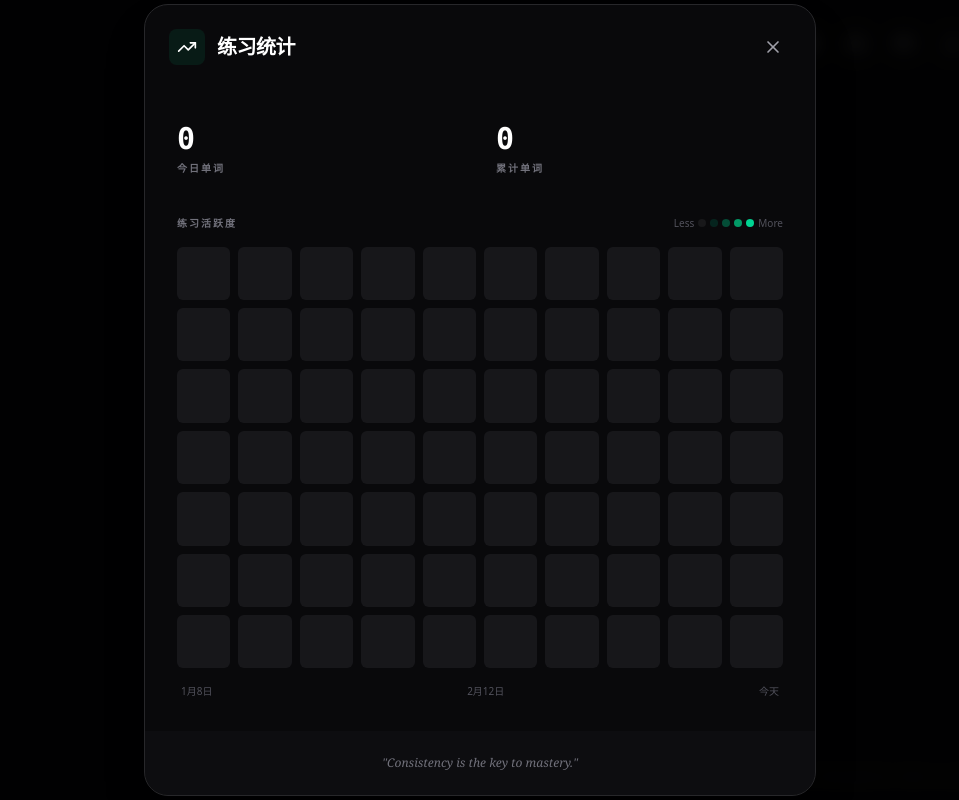
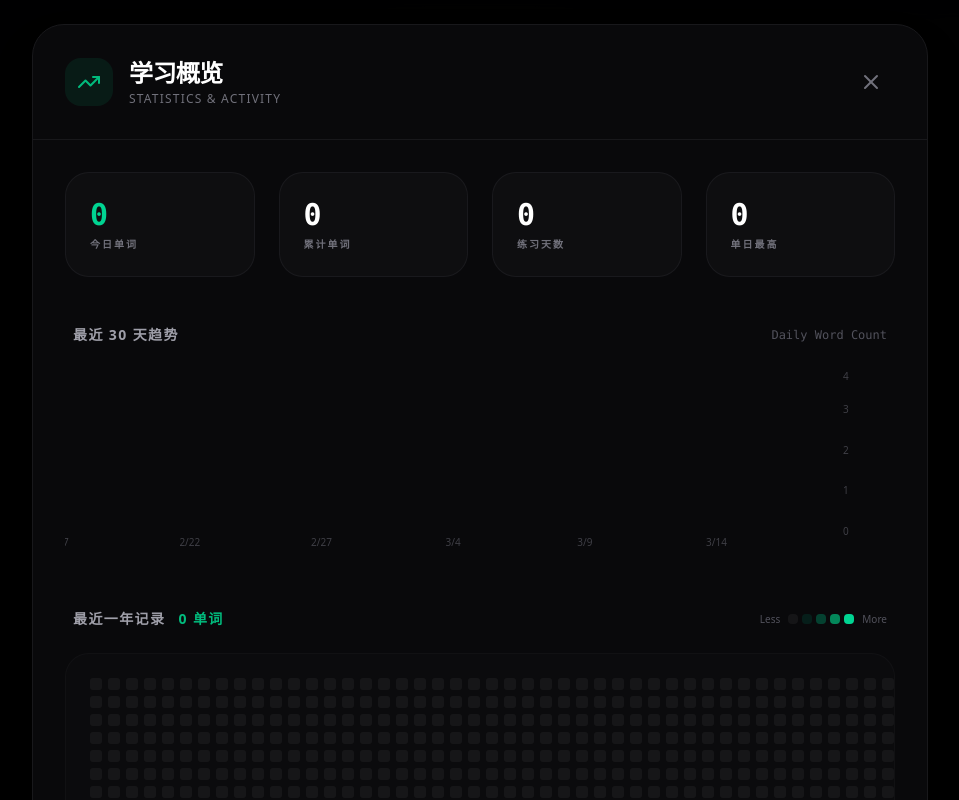
Before and after one commit to Robinyjye/R-words, a React (Vite) app: page / in a window 1280 px wide. Both pictures are taken after a click on the button 1111 px from the left and 43 px from the top of the page. Shown: the whole page, without its empty margins (160-1119 px from the left). Built offline with nearby package versions, Linux system fonts and the light colour scheme.

Commit message:
Add files via upload

```diff
--- a/package.json
+++ b/package.json
@@ -24,6 +24,7 @@
     "papaparse": "^5.5.3",
     "react": "^19.0.0",
     "react-dom": "^19.0.0",
+    "recharts": "^3.8.0",
     "vite": "^6.2.0"
   },
   "devDependencies": {
--- a/src/components/StatsModal.tsx
+++ b/src/components/StatsModal.tsx
@@ -1,6 +1,7 @@
-import React from 'react';
+import React, { useMemo } from 'react';
 import { motion, AnimatePresence } from 'motion/react';
-import { X, Clock, BookOpen, Calendar, TrendingUp } from 'lucide-react';
+import { X, TrendingUp } from 'lucide-react';
+import { BarChart, Bar, XAxis, YAxis, ResponsiveContainer, Tooltip, Cell } from 'recharts';
 
 interface DailyStat {
   count: number; // words
@@ -18,117 +19,244 @@ interface StatsModalProps {
 }
 
 export function StatsModal({ isOpen, onClose, stats }: StatsModalProps) {
-  const today = new Date().toISOString().split('T')[0];
-  const todayStats = stats.daily[today] || { count: 0 };
+  const today = new Date();
+  const todayStr = today.toISOString().split('T')[0];
+  const todayStats = stats.daily[todayStr] || { count: 0 };
 
-  // Generate last 60 days for the heatmap
-  const heatmapDays = Array.from({ length: 70 }, (_, i) => {
+  // Prepare data for the bar chart (last 30 days)
+  const barChartData = useMemo(() => {
+    return Array.from({ length: 30 }, (_, i) => {
       const d = new Date();
-    d.setDate(d.getDate() - (69 - i));
-    return d.toISOString().split('T')[0];
+      d.setDate(d.getDate() - (29 - i));
+      const dateStr = d.toISOString().split('T')[0];
+      return {
+        date: dateStr,
+        displayDate: d.toLocaleDateString('zh-CN', { month: 'numeric', day: 'numeric' }),
+        count: stats.daily[dateStr]?.count || 0,
+      };
     });
+  }, [stats.daily]);
+
+  // Prepare data for the heatmap (last 365 days)
+  const heatmapData = useMemo(() => {
+    const data = [];
+    const end = new Date();
+    // Adjust to end on the last Saturday to make the grid look nice
+    const dayOfWeek = end.getDay();
+    end.setDate(end.getDate() + (6 - dayOfWeek));
+
+    const start = new Date(end);
+    start.setDate(start.getDate() - (52 * 7) + 1);
+
+    const current = new Date(start);
+    while (current <= end) {
+      const dateStr = current.toISOString().split('T')[0];
+      data.push({
+        date: dateStr,
+        count: stats.daily[dateStr]?.count || 0,
+        dayOfWeek: current.getDay(),
+        month: current.getMonth(),
+      });
+      current.setDate(current.getDate() + 1);
+    }
+    return data;
+  }, [stats.daily]);
 
   const getIntensity = (count: number) => {
-    if (count === 0) return 'bg-zinc-800/50';
-    if (count < 5) return 'bg-emerald-900/40';
-    if (count < 15) return 'bg-emerald-700/60';
-    if (count < 30) return 'bg-emerald-500/80';
+    if (count === 0) return 'bg-zinc-800/40';
+    if (count < 5) return 'bg-emerald-900/30';
+    if (count < 15) return 'bg-emerald-700/50';
+    if (count < 30) return 'bg-emerald-500/70';
     return 'bg-emerald-400';
   };
+
+  const monthLabels = useMemo(() => {
+    const labels: { label: string; index: number }[] = [];
+    let lastMonth = -1;
+    heatmapData.forEach((d, i) => {
+      if (d.dayOfWeek === 0) { // Only check at the start of a week
+        const date = new Date(d.date);
+        const month = date.getMonth();
+        if (month !== lastMonth) {
+          labels.push({
+            label: date.toLocaleDateString('zh-CN', { month: 'short' }),
+            index: Math.floor(i / 7),
+          });
+          lastMonth = month;
+        }
+      }
+    });
+    return labels;
+  }, [heatmapData]);
 
   return (
     <AnimatePresence>
       {isOpen && (
-        <div className="fixed inset-0 z-50 flex items-center justify-center p-4 sm:p-6">
+        <div className="fixed inset-0 z-50 flex items-center justify-center p-4 sm:p-6 overflow-y-auto">
           <motion.div
             initial={{ opacity: 0 }}
             animate={{ opacity: 1 }}
             exit={{ opacity: 0 }}
             onClick={onClose}
-            className="absolute inset-0 bg-black/80 backdrop-blur-sm"
+            className="absolute inset-0 bg-black/90 backdrop-blur-md"
           />
 
           <motion.div
             initial={{ opacity: 0, scale: 0.95, y: 20 }}
             animate={{ opacity: 1, scale: 1, y: 0 }}
             exit={{ opacity: 0, scale: 0.95, y: 20 }}
-            className="relative w-full max-w-2xl bg-zinc-950 border border-zinc-800 rounded-3xl overflow-hidden shadow-2xl"
+            className="relative w-full max-w-4xl bg-zinc-950 border border-zinc-900 rounded-[2rem] overflow-hidden shadow-2xl my-auto"
           >
             {/* Header */}
-            <div className="flex items-center justify-between p-6 border-bottom border-zinc-800">
-              <div className="flex items-center space-x-3">
-                <div className="p-2 bg-emerald-500/10 rounded-lg">
-                  <TrendingUp className="text-white" size={20} />
+            <div className="flex items-center justify-between p-8 border-b border-zinc-900">
+              <div className="flex items-center space-x-4">
+                <div className="p-3 bg-emerald-500/10 rounded-2xl">
+                  <TrendingUp className="text-emerald-500" size={24} />
                 </div>
-                <h2 className="text-xl font-bold text-white tracking-tight">练习统计</h2>
+                <div>
+                  <h2 className="text-2xl font-bold text-white tracking-tight">学习概览</h2>
+                  <p className="text-xs text-zinc-500 font-medium uppercase tracking-widest mt-0.5">Statistics & Activity</p>
+                </div>
               </div>
               <button
                 onClick={onClose}
-                className="p-2 hover:bg-zinc-900 rounded-full text-zinc-400 hover:text-white transition-colors"
+                className="p-3 hover:bg-zinc-900 rounded-2xl text-zinc-500 hover:text-white transition-all duration-300"
               >
-                <X size={20} />
+                <X size={24} />
               </button>
             </div>
 
-            <div className="p-8 space-y-10">
+            <div className="p-8 space-y-12">
               {/* Top Stats Grid */}
-              <div className="grid grid-cols-2 gap-8">
-                <div className="space-y-1">
-                  <div className="text-3xl font-mono font-bold text-white tracking-tighter">
-                    {todayStats.count}
+              <div className="grid grid-cols-2 sm:grid-cols-4 gap-6">
+                {[
+                  { label: '今日单词', value: todayStats.count, color: 'text-emerald-400' },
+                  { label: '累计单词', value: stats.totalCount, color: 'text-white' },
+                  { label: '练习天数', value: Object.values(stats.daily).filter(d => d.count > 0).length, color: 'text-white' },
+                  { label: '单日最高', value: Math.max(...Object.values(stats.daily).map(d => d.count), 0), color: 'text-white' },
+                ].map((stat, i) => (
+                  <div key={i} className="bg-zinc-900/40 border border-zinc-800/50 p-6 rounded-3xl space-y-1">
+                    <div className={`text-3xl font-mono font-bold ${stat.color} tracking-tighter`}>
+                      {stat.value}
                     </div>
-                  <div className="text-[10px] uppercase tracking-[0.2em] font-bold text-zinc-500">今日单词</div>
+                    <div className="text-[10px] uppercase tracking-[0.2em] font-bold text-zinc-500">{stat.label}</div>
                   </div>
-                <div className="space-y-1">
-                  <div className="text-3xl font-mono font-bold text-white tracking-tighter">
-                    {stats.totalCount}
+                ))}
               </div>
-                  <div className="text-[10px] uppercase tracking-[0.2em] font-bold text-zinc-500">累计单词</div>
+
+              {/* Bar Chart Section */}
+              <div className="space-y-6">
+                <div className="flex items-center justify-between px-2">
+                  <h3 className="text-sm font-bold text-zinc-400 uppercase tracking-widest">最近 30 天趋势</h3>
+                  <div className="text-xs text-zinc-600 font-mono">Daily Word Count</div>
+                </div>
+                <div className="h-48 w-full">
+                  <ResponsiveContainer width="100%" height="100%">
+                    <BarChart data={barChartData} margin={{ top: 0, right: 0, left: -20, bottom: 0 }}>
+                      <XAxis
+                        dataKey="displayDate"
+                        axisLine={false}
+                        tickLine={false}
+                        tick={{ fill: '#3f3f46', fontSize: 10 }}
+                        interval={4}
+                      />
+                      <YAxis
+                        axisLine={false}
+                        tickLine={false}
+                        tick={{ fill: '#3f3f46', fontSize: 10 }}
+                        orientation="right"
+                      />
+                      <Tooltip
+                        cursor={{ fill: 'rgba(255,255,255,0.03)' }}
+                        contentStyle={{ backgroundColor: '#09090b', border: '1px solid #18181b', borderRadius: '12px', fontSize: '12px' }}
+                        itemStyle={{ color: '#10b981' }}
+                      />
+                      <Bar dataKey="count" radius={[4, 4, 0, 0]}>
+                        {barChartData.map((entry, index) => (
+                          <Cell
+                            key={`cell-${index}`}
+                            fill={entry.count > 0 ? '#10b981' : '#18181b'}
+                            fillOpacity={entry.count > 0 ? 0.8 : 0.3}
+                          />
+                        ))}
+                      </Bar>
+                    </BarChart>
+                  </ResponsiveContainer>
                 </div>
               </div>
 
               {/* Heatmap Section */}
-              <div className="space-y-4">
-                <div className="flex items-center justify-between">
-                  <div className="text-[10px] uppercase tracking-[0.2em] font-bold text-zinc-500">练习活跃度</div>
-                  <div className="flex items-center space-x-1">
+              <div className="space-y-6">
+                <div className="flex items-center justify-between px-2">
+                  <h3 className="text-sm font-bold text-zinc-400 uppercase tracking-widest">
+                    最近一年记录 <span className="text-emerald-500 ml-2">{stats.totalCount} 单词</span>
+                  </h3>
+                  <div className="flex items-center space-x-2">
                     <span className="text-[10px] text-zinc-600">Less</span>
-                    <div className="w-2 h-2 rounded-sm bg-zinc-800/50" />
-                    <div className="w-2 h-2 rounded-sm bg-emerald-900/40" />
-                    <div className="w-2 h-2 rounded-sm bg-emerald-700/60" />
-                    <div className="w-2 h-2 rounded-sm bg-emerald-500/80" />
-                    <div className="w-2 h-2 rounded-sm bg-emerald-400" />
+                    <div className="flex space-x-1">
+                      <div className="w-2.5 h-2.5 rounded-sm bg-zinc-800/40" />
+                      <div className="w-2.5 h-2.5 rounded-sm bg-emerald-900/30" />
+                      <div className="w-2.5 h-2.5 rounded-sm bg-emerald-700/50" />
+                      <div className="w-2.5 h-2.5 rounded-sm bg-emerald-500/70" />
+                      <div className="w-2.5 h-2.5 rounded-sm bg-emerald-400" />
+                    </div>
                     <span className="text-[10px] text-zinc-600">More</span>
                   </div>
                 </div>
 
-                <div className="grid grid-cols-10 gap-2">
-                  {heatmapDays.map((date) => {
-                    const dayStat = stats.daily[date] || { count: 0 };
-                    return (
+                <div className="relative bg-zinc-900/20 border border-zinc-900/50 p-6 rounded-3xl overflow-x-auto">
+                  <div className="flex">
+                    {/* Heatmap Grid */}
+                    <div className="flex-1">
+                      <div
+                        className="grid grid-flow-col gap-1.5"
+                        style={{ gridTemplateRows: 'repeat(7, minmax(0, 1fr))' }}
+                      >
+                        {heatmapData.map((d, i) => (
                           <motion.div
-                        key={date}
+                            key={d.date}
                             initial={{ opacity: 0, scale: 0.8 }}
                             animate={{ opacity: 1, scale: 1 }}
-                        className={`aspect-square rounded-md ${getIntensity(dayStat.count)} transition-colors duration-500`}
-                        title={`${date}: ${dayStat.count} words`}
+                            transition={{ delay: i * 0.001 }}
+                            className={`w-3 h-3 rounded-[3px] ${getIntensity(d.count)} transition-all duration-500 hover:ring-2 hover:ring-emerald-500/50 cursor-help`}
+                            title={`${d.date}: ${d.count} words`}
                           />
-                    );
-                  })}
+                        ))}
                       </div>
 
-                <div className="flex justify-between text-[10px] font-medium text-zinc-600 px-1">
-                  <span>{new Date(heatmapDays[0]).toLocaleDateString('zh-CN', { month: 'short', day: 'numeric' })}</span>
-                  <span>{new Date(heatmapDays[35]).toLocaleDateString('zh-CN', { month: 'short', day: 'numeric' })}</span>
-                  <span>今天</span>
+                      {/* Month Labels */}
+                      <div className="relative h-6 mt-4">
+                        {monthLabels.map((m, i) => (
+                          <div
+                            key={i}
+                            className="absolute text-[10px] font-bold text-zinc-600 whitespace-nowrap"
+                            style={{ left: `${(m.index * 18.5)}px` }}
+                          >
+                            {m.label}
+                          </div>
+                        ))}
+                      </div>
+                    </div>
+
+                    {/* Day Labels (Right side like image) */}
+                    <div className="flex flex-col justify-between py-0.5 ml-4 text-[10px] font-bold text-zinc-700">
+                      <span>日</span>
+                      <span></span>
+                      <span>二</span>
+                      <span></span>
+                      <span>四</span>
+                      <span></span>
+                      <span>六</span>
+                    </div>
+                  </div>
                 </div>
               </div>
             </div>
 
             {/* Footer */}
-            <div className="p-6 bg-zinc-900/30 text-center">
-              <p className="text-xs text-zinc-500 italic font-serif">
-                "Consistency is the key to mastery."
+            <div className="p-8 bg-zinc-900/20 text-center border-t border-zinc-900">
+              <p className="text-xs text-zinc-600 italic font-serif">
+                "Small steps every day lead to big results over time."
               </p>
             </div>
           </motion.div>
```
Also changed, not shown: src/App.tsx (+7 -3 lines), 1 other file (tests, documents, lock files or other folders). Lines whose indentation alone changed are shown as unchanged.
